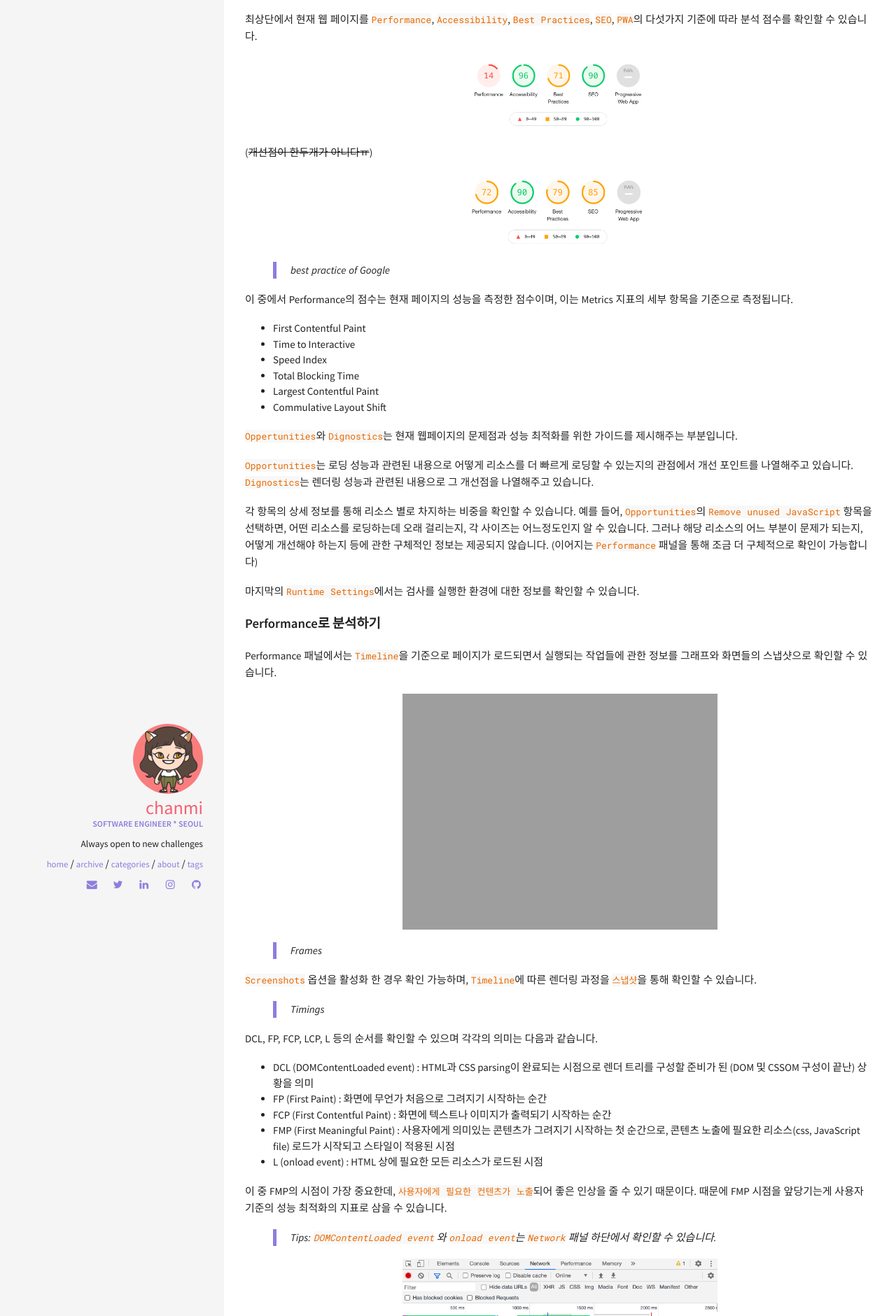
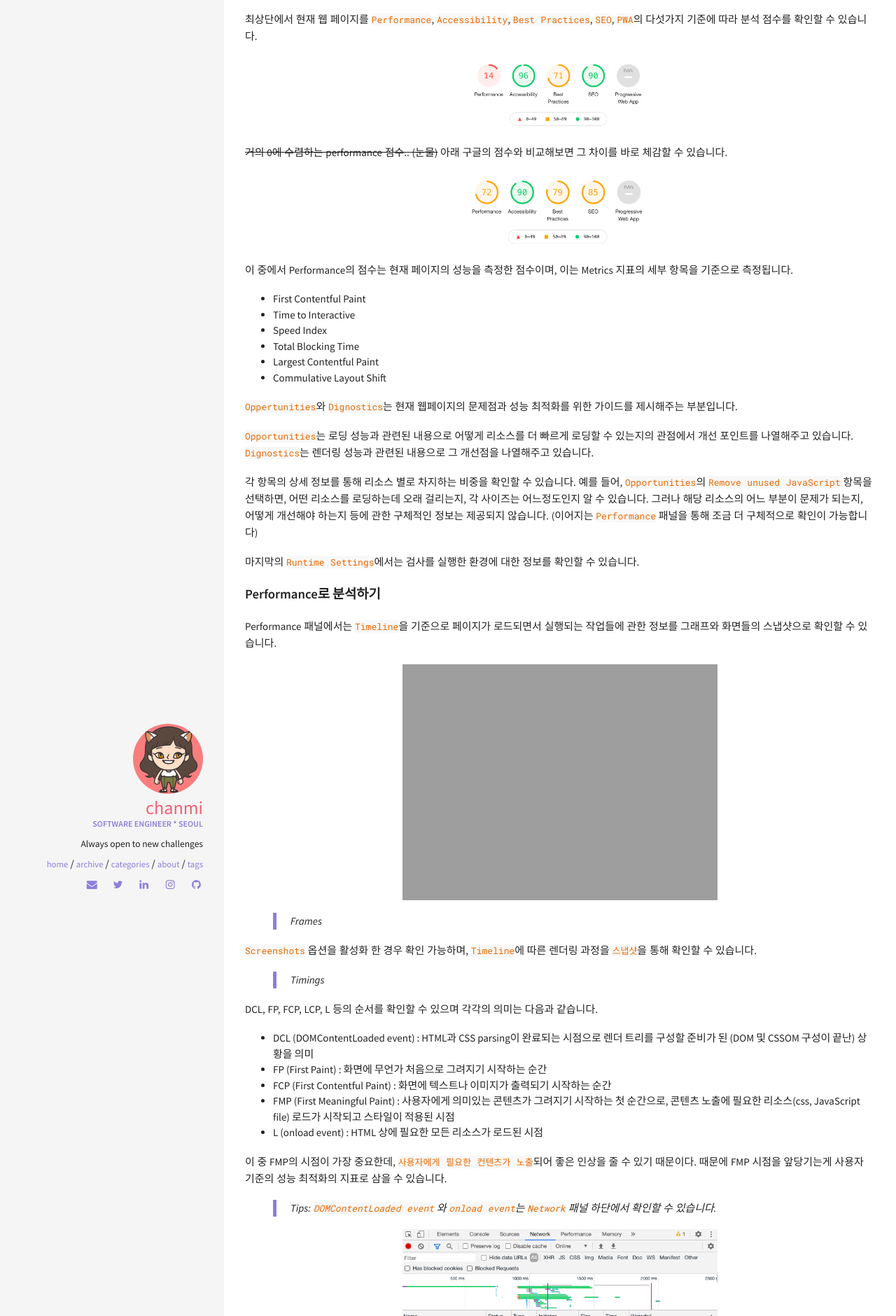
Before and after one commit to chanmi-lee/dev-blog, a Jekyll site: the page built from _posts/2021-01-24-website-spped-and-performance-optimization.md, in a window 1280 px wide. Shown: the part 1305-3185 px from the top of the page at 70% size. Built offline with Jekyll 4.4.1, drawn with Linux system fonts in a browser that asks for light colours; comment, search, counter and statistics services are not loaded.

Commit message:
Update 2021-01-24-website-spped-and-performance-optimization.md

```diff
--- a/_posts/2021-01-24-website-spped-and-performance-optimization.md
+++ b/_posts/2021-01-24-website-spped-and-performance-optimization.md
@@ -29,10 +29,10 @@ comments: true
 
 ![queue]({{ site.url }}/assets/img/posts/web-performance-of-us.png){: width="30%" height="30%"}
 
-(~~개선점이 한두개가 아니다ㅠ~~)
+~~거의 0에 수렴하는 performance 점수.. (눈물)~~
+아래 구글의 점수와 비교해보면 그 차이를 바로 체감할 수 있습니다.
 
 ![queue]({{ site.url }}/assets/img/posts/web-performance-of-google.png){: width="30%" height="30%"}
-> best practice of Google
 
 이 중에서 Performance의 점수는 현재 페이지의 성능을 측정한 점수이며, 이는 Metrics 지표의 세부 항목을 기준으로 측정됩니다.
 
```
